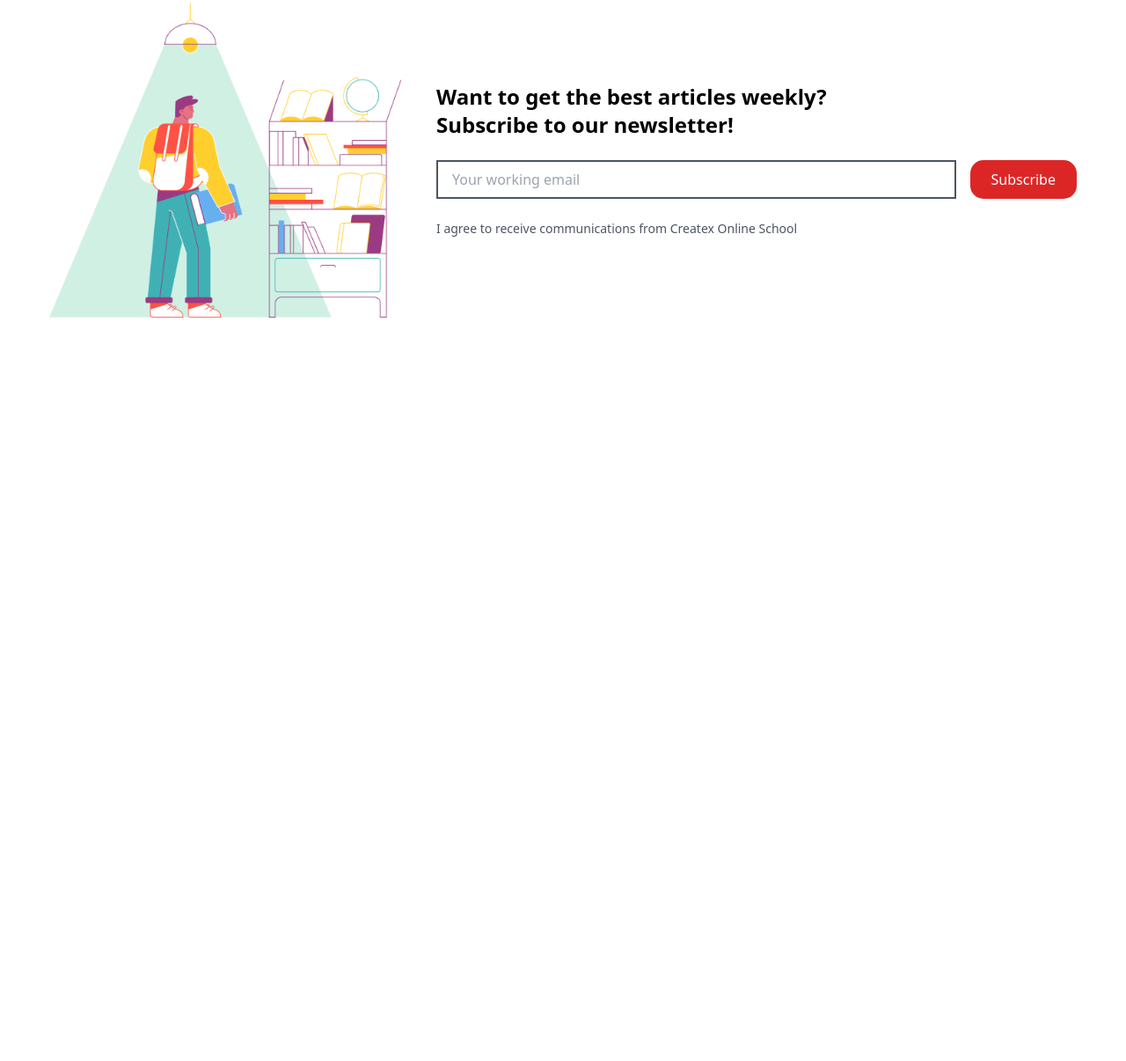
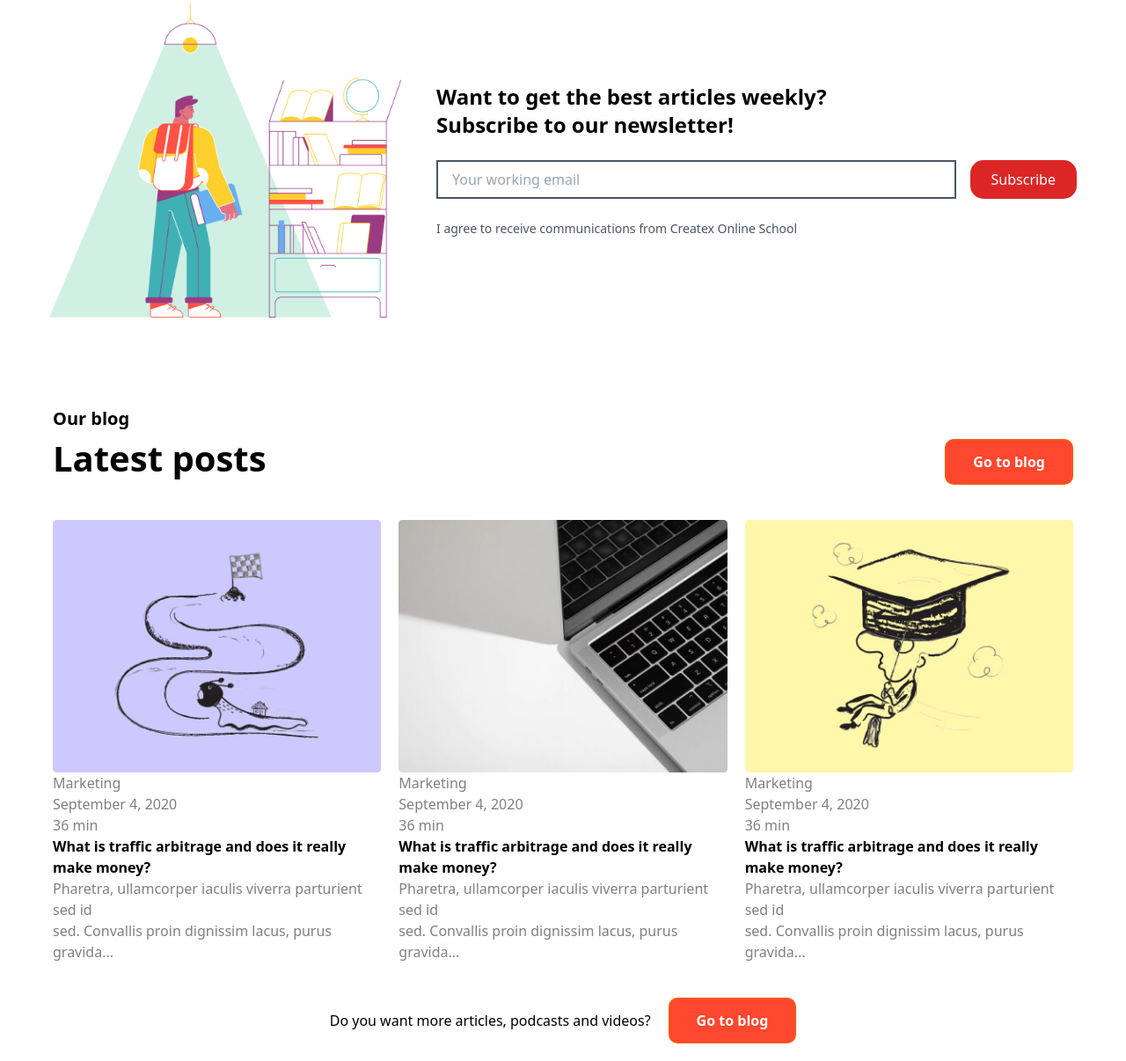
Before and after one commit to axmadsho/6kasa, a website: page src/ahmad.html in a window 1280 px wide. Shown: the part 1456-2662 px from the top of the page at 88% size. Before the commit the page ends 1897 px from the top, so only its background shows below. Drawn offline with nearby package versions, Linux system fonts and the light colour scheme; files that its build step writes are made by us from their sources.

Commit message:
sectionss by ahmad

```diff
--- a/src/ahmad.html
+++ b/src/ahmad.html
@@ -173,5 +173,46 @@
     </div>
   </section>
 
+  <section class="max-w-[1200px] m-auto p-[20px]">
+    <div class="flex items-end justify-between flex-col lg:flex-row gap-5">
+      <div>
+        <p class="text-[20px] font-bold">Our blog</p>
+        <h1 class="lg:text-[40px] text-[30px] font-bold">Latest posts</h1>
+      </div>
+      <button class="border-2 border-[#F95613] bg-[#FD472E] text-white font-bold py-[12px] px-[30px] rounded-[10px]">Go to blog</button>
+    </div>
+
+    <aside class="flex flex-col lg:flex-row justify-between items-center gap-[20px] my-[40px]">
+      <article>
+        <img src="/a2.png" alt="">
+        <p class="text-[gray]">Marketing<br>September 4, 2020<br>36 min</p>
+        <h1 class="font-bold">What is traffic arbitrage and does it really <br> make money?</h1>
+        <p class="text-[gray]">Pharetra, ullamcorper iaculis viverra parturient sed id <br> sed. Convallis proin dignissim lacus, purus gravida...</p>
+
+      </article>
+
+      <article>
+        <img src="/a3.png" alt="">
+        <p class="text-[gray]">Marketing<br>September 4, 2020<br>36 min</p>
+        <h1 class="font-bold">What is traffic arbitrage and does it really <br> make money?</h1>
+        <p class="text-[gray]">Pharetra, ullamcorper iaculis viverra parturient sed id <br> sed. Convallis proin dignissim lacus, purus gravida...</p>
+
+      </article>
+
+      <article>
+        <img src="/a4.png" alt="">
+        <p class="text-[gray]">Marketing<br>September 4, 2020<br>36 min</p>
+        <h1 class="font-bold">What is traffic arbitrage and does it really <br> make money?</h1>
+        <p class="text-[gray]">Pharetra, ullamcorper iaculis viverra parturient sed id <br> sed. Convallis proin dignissim lacus, purus gravida...</p>
+
+      </article>
+    </aside>
+    <div class="flex items-center justify-center gap-[20px]">
+        <h1>Do you want more articles, podcasts and videos?</h1>
+        <button class="border-2 border-[#F95613] bg-[#FD472E] text-white font-bold py-[12px] px-[30px] rounded-[10px]">Go to blog</button>
+    </div>
+  </section>
+
+
 </body>
 </html>
```
Also changed, not shown: a2.png (added), a3.png (added), a4.png (added).
